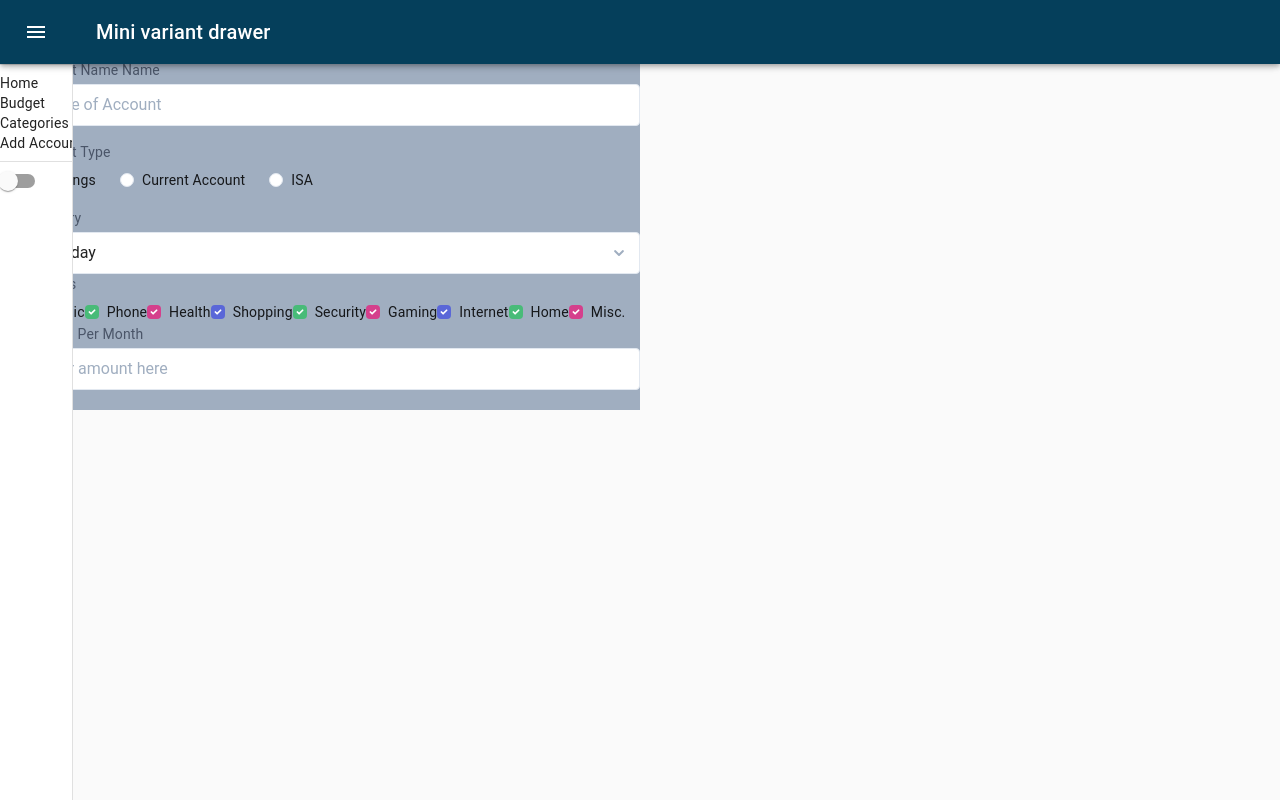
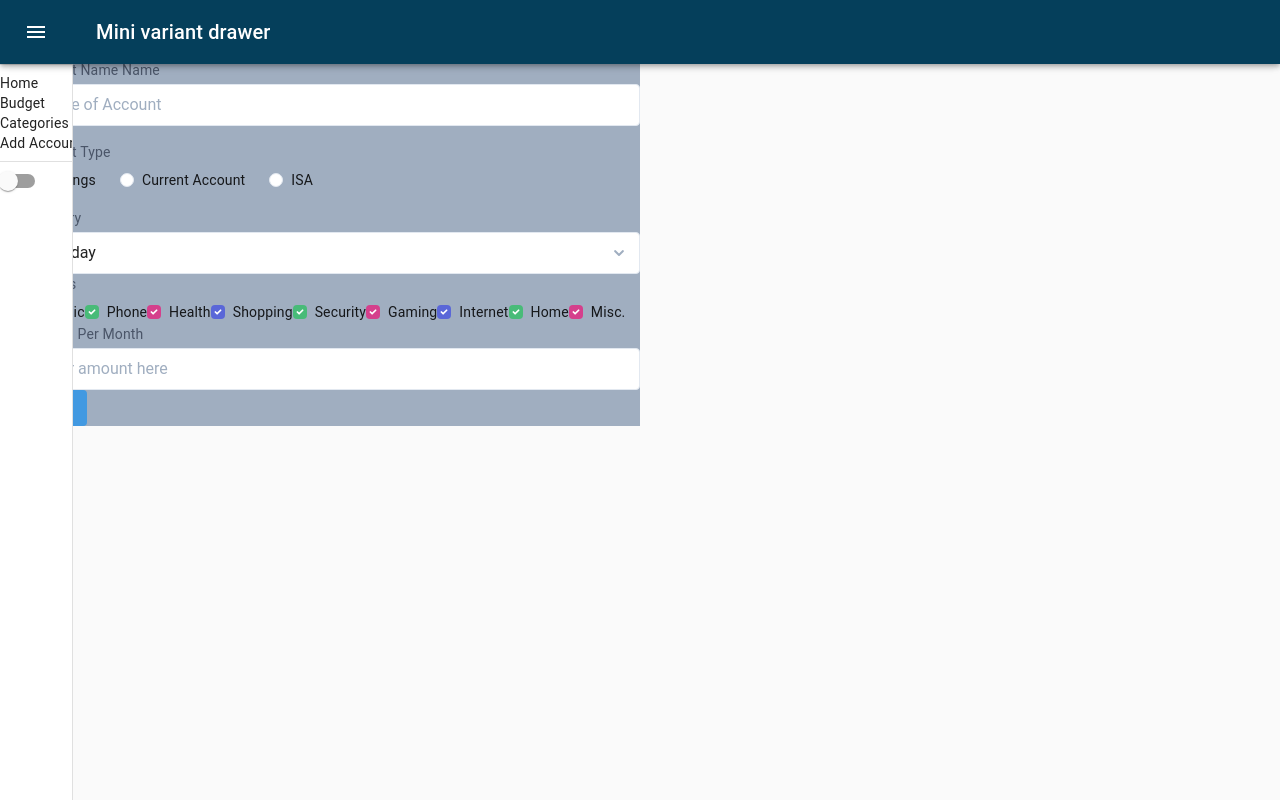
Before and after one commit to 756D6D61/New-Savings-Dashboard, a React (Create React App) app: page /addAccount in a window 1280 px wide. Built offline with nearby package versions, Linux system fonts and the light colour scheme.

Commit message:
Button change

```diff
--- a/src/components/Form.js
+++ b/src/components/Form.js
@@ -142,7 +142,7 @@ const AccForm = () => {
 				</label>
 			</div>
 			<div>
-				<button>Save</button>
+				<button class="bg-blue-500 hover:bg-blue-700 text-white font-bold py-2 px-4 rounded">Save</button>
 			</div>
 		</div>
 	)
```
